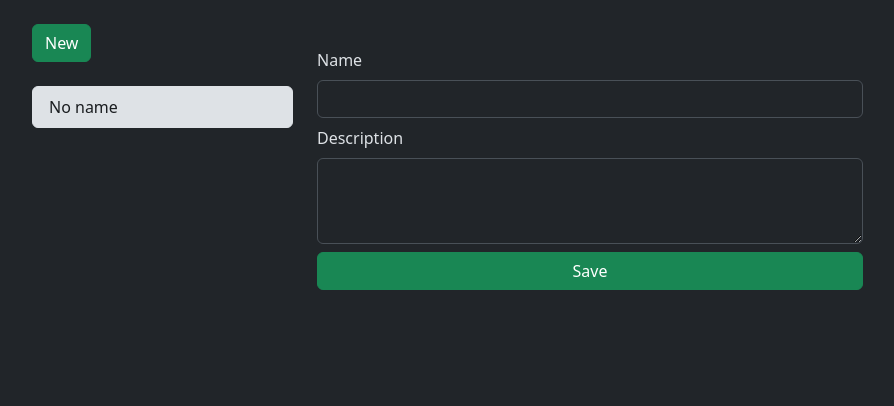
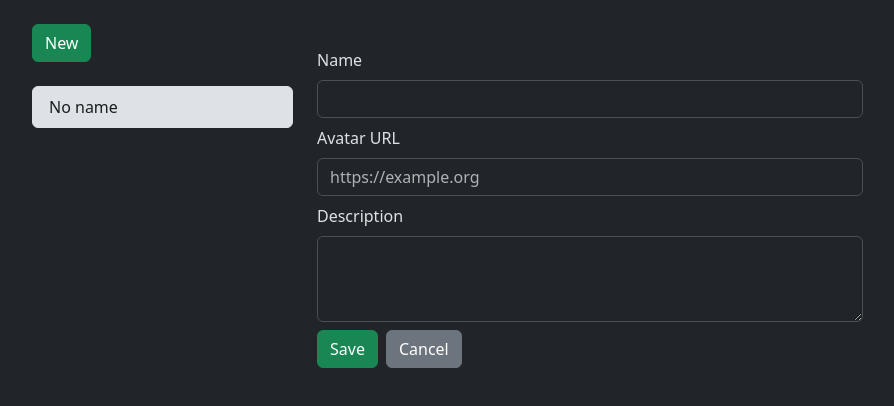
Before and after one commit to alexandru-calin/contacts, a React (Vite) app: page / in a window 1280 px wide. Both pictures are taken after a click on the button "New". Shown: the top 406 px of the page, without its empty margins (50-944 px from the left). Built offline with nearby package versions, Linux system fonts and the light colour scheme; the HTML template or start-up script is replaced by a standard one.

Commit message:
added profile picture to contacts

```diff
--- a/src/routes/contact.jsx
+++ b/src/routes/contact.jsx
@@ -2,6 +2,7 @@ import { Form, useLoaderData, useNavigation } from 'react-router-dom';
 
 import Card from 'react-bootstrap/Card';
 import Button from 'react-bootstrap/Button';
+import Image from 'react-bootstrap/Image';
 import Stack from 'react-bootstrap/Stack';
 import Spinner from 'react-bootstrap/Spinner';
 
@@ -12,8 +13,19 @@ function Contact() {
   return (
     <Card>
       <Card.Body>
-        <Card.Title as="h3">{contact.name}</Card.Title>
-        <Card.Text>{contact.description}</Card.Text>
+        <Stack direction="horizontal" gap="3">
+          <Image
+            src={
+              contact.avatarURL ||
+              `https://ui-avatars.com/api/?name=${contact.name}&rounded=true&background=random&format=svg`
+            }
+            alt={`${contact.name}'s profile picture`}
+            width="64"
+            roundedCircle
+          />
+          <Card.Title as="h3">{contact.name}</Card.Title>
+        </Stack>
+        <Card.Text className="mt-2 text-muted">{contact.description}</Card.Text>
         <Stack direction="horizontal" gap="2" className="justify-content-end">
           <Form action="edit">
             <Button type="submit" variant="primary">
@@ -24,9 +36,13 @@ function Contact() {
             <Button
               type="submit"
               variant="danger"
-              disabled={navigation.state === 'submitting'}
+              disabled={
+                navigation.state === 'submitting' &&
+                navigation.formAction?.includes('delete')
+              }
             >
-              {navigation.state === 'submitting' ? (
+              {navigation.state === 'submitting' &&
+              navigation.formAction?.includes('delete') ? (
                 <Spinner
                   animation="border"
                   role="status"
--- a/src/routes/edit.jsx
+++ b/src/routes/edit.jsx
@@ -1,20 +1,36 @@
-import { Form, useLoaderData, useNavigation } from 'react-router-dom';
+import {
+  Form,
+  useLoaderData,
+  useNavigation,
+  useNavigate,
+} from 'react-router-dom';
 
 import Button from 'react-bootstrap/Button';
 import FormGroup from 'react-bootstrap/FormGroup';
 import FormLabel from 'react-bootstrap/FormLabel';
 import FormControl from 'react-bootstrap/FormControl';
+import Stack from 'react-bootstrap/Stack';
 import Spinner from 'react-bootstrap/Spinner';
 
 function EditContact() {
   const contact = useLoaderData();
   const navigation = useNavigation();
+  const navigate = useNavigate();
 
   return (
     <Form method="post">
       <FormGroup controlId="name" className="mb-2">
         <FormLabel>Name</FormLabel>
         <FormControl defaultValue={contact?.name} name="name" type="text" />
+      </FormGroup>
+      <FormGroup controlId="avatarURL" className="mb-2">
+        <FormLabel>Avatar URL</FormLabel>
+        <FormControl
+          defaultValue={contact?.avatarURL}
+          name="avatarURL"
+          placeholder="https://example.org"
+          type="text"
+        />
       </FormGroup>
       <FormGroup controlId="description" className="mb-2">
         <FormLabel>Description</FormLabel>
@@ -25,13 +41,17 @@ function EditContact() {
           rows="3"
         />
       </FormGroup>
+      <Stack direction="horizontal" gap="2">
         <Button
           type="submit"
           variant="success"
-        disabled={navigation.state === 'submitting'}
-        className="w-100"
+          disabled={
+            navigation.state === 'submitting' &&
+            navigation.formAction?.includes('edit')
+          }
         >
-        {navigation.state === 'submitting' ? (
+          {navigation.state === 'submitting' &&
+          navigation.formAction?.includes('edit') ? (
             <>
               <Spinner
                 animation="border"
@@ -45,6 +65,10 @@ function EditContact() {
             'Save'
           )}
         </Button>
+        <Button type="button" variant="secondary" onClick={() => navigate(-1)}>
+          Cancel
+        </Button>
+      </Stack>
     </Form>
   );
 }
```
Lines whose indentation alone changed are shown as unchanged.
